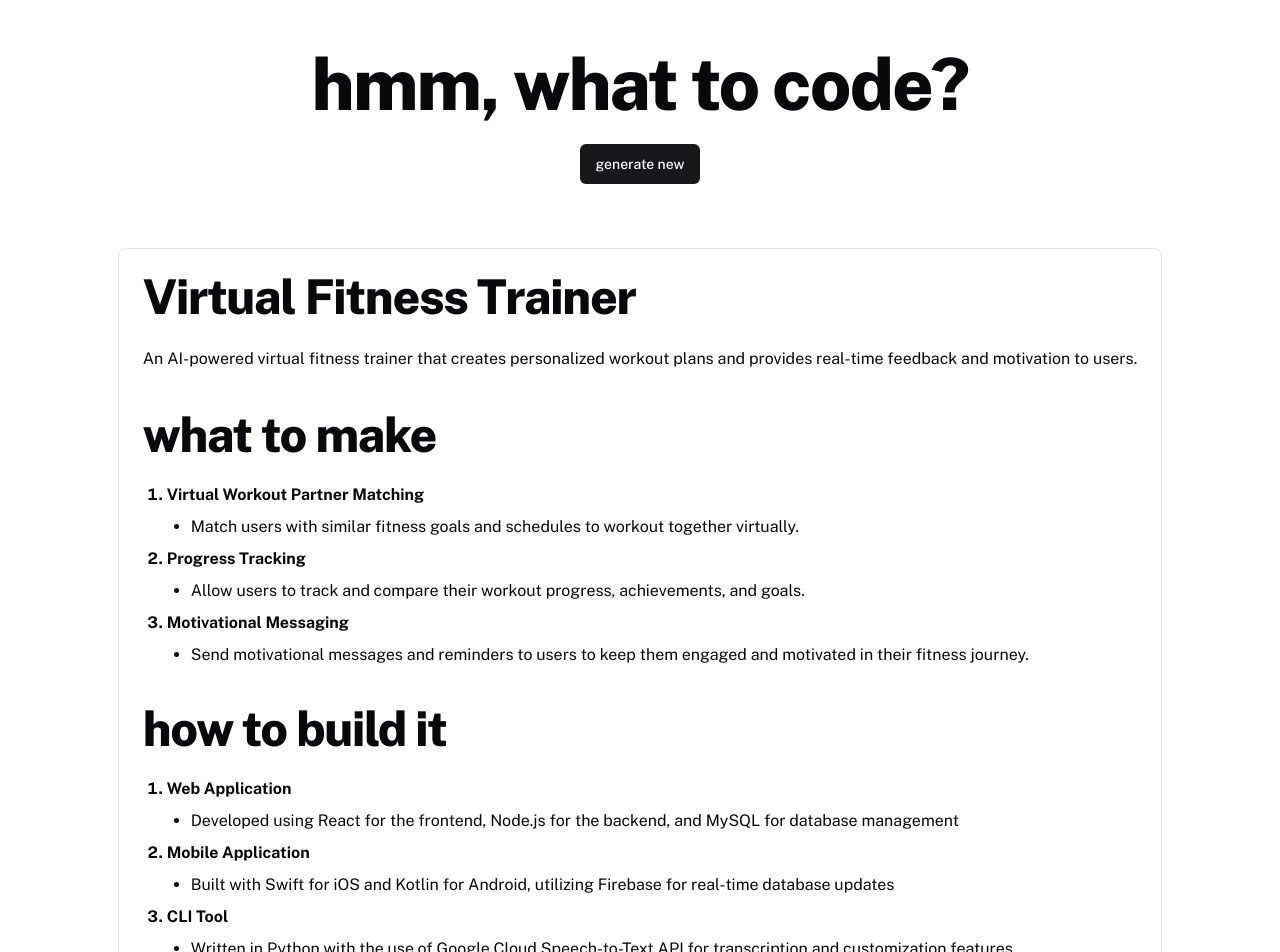
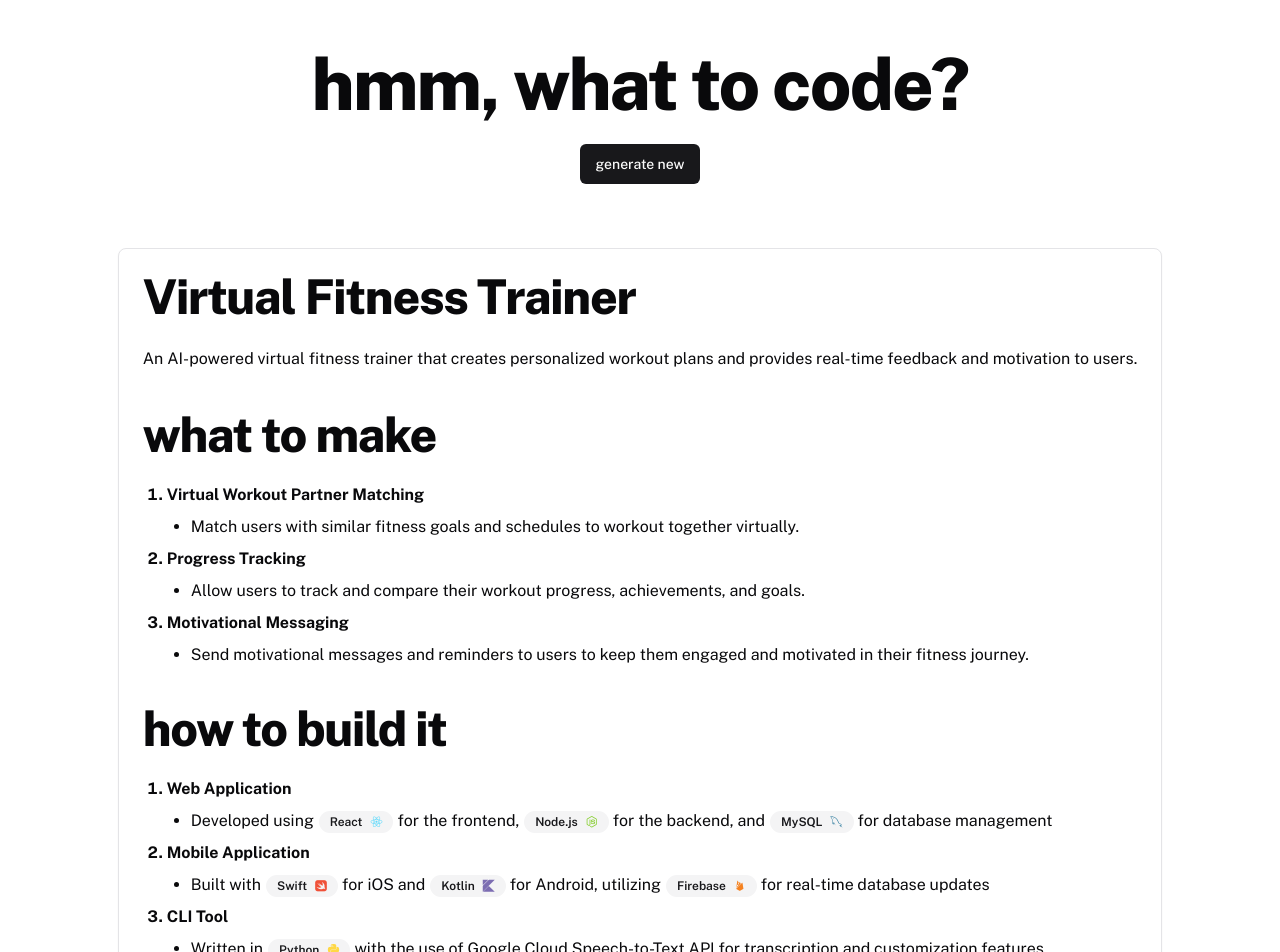
Before and after one commit to owencooke/what-to-code, a Next.js app: page /idea in a window 1280 px wide. Shown: the top 952 px of the page. Built offline with nearby package versions, Linux system fonts and the light colour scheme.

Commit message:
badges for frameworks mentioned in description

```diff
--- a/app/api/idea/logic.ts
+++ b/app/api/idea/logic.ts
@@ -58,6 +58,11 @@ const frameworkParser = StructuredOutputParser.fromZodSchema(
           .describe(
             "description of programming languages, frameworks and/or tools used to build",
           ),
+        tools: z
+          .array(z.string())
+          .describe(
+            "names of programming languages, frameworks and/or tools mentioned in description",
+          ),
       }),
     )
     .length(3)
@@ -68,7 +73,7 @@ const frameworkParser = StructuredOutputParser.fromZodSchema(
  * Initializes and calls a simple chain for generating a software project idea and its major features.
  */
 export async function getNewIdea() {
-  const model = new OpenAI({ model: "gpt-3.5-turbo", temperature: 0.8 });
+  const model = new OpenAI({ model: "gpt-3.5-turbo-0125", temperature: 0.8 });
 
   // 1. Generating initial project idea
   const ideaChain = RunnableSequence.from([
--- a/app/idea/demo.ts
+++ b/app/idea/demo.ts
@@ -24,16 +24,19 @@ const sampleIdea = {
       title: "Web Application",
       description:
         "Developed using React for the frontend, Node.js for the backend, and MySQL for database management",
+      tools: ["React", "Node.js", "MySQL"],
     },
     {
       title: "Mobile Application",
       description:
         "Built with Swift for iOS and Kotlin for Android, utilizing Firebase for real-time database updates",
+      tools: ["Swift", "Kotlin", "Firebase"],
     },
     {
       title: "CLI Tool",
       description:
         "Written in Python with the use of Google Cloud Speech-to-Text API for transcription and customization features",
+      tools: ["Python", "Google Cloud Speech-to-Text API"],
     },
   ],
 };
--- a/app/idea/page.tsx
+++ b/app/idea/page.tsx
@@ -4,6 +4,8 @@ import { Button } from "@/components/ui/button";
 import { Card, CardHeader } from "@/components/ui/card";
 import { useState } from "react";
 import defaultIdea from "@/app/idea/demo";
+import Image from "next/image";
+import { Badge } from "@/components/ui/badge";
 
 export default function Home() {
   const [idea, setIdea] = useState(defaultIdea);
@@ -46,8 +48,37 @@ export default function Home() {
               {idea.frameworks.map((framework, i) => (
                 <li key={`framework-${i}`} className="font-bold">
                   {framework.title}
+                  {/* DISPLAYS ALL LOGOS NEXT TO FRAMEWORK IN TEXT
+                      TODOS:
+                        - how to get icon to always display (diff types)
+                        - how to deal with punctuation attached to framework name
+                        - make badges clickable and open resources?
+                  */}
                   <ul className="font-normal">
-                    <li>{framework.description}</li>
+                    <li>
+                      {framework.description.split(" ").map((word, index) => {
+                        const tool = framework.tools.find(
+                          (tool) => tool.toLowerCase() === word.toLowerCase(),
+                        );
+                        return tool ? (
+                          <Badge
+                            key={index}
+                            variant="secondary"
+                            className="ml-px mr-1"
+                          >
+                            {word}
+                            <i
+                              className={`ml-2
+                                devicon-${tool
+                                  .toLowerCase()
+                                  .replace(/[^a-z]/g, "")}-plain colored`}
+                            ></i>
+                          </Badge>
+                        ) : (
+                          word + " "
+                        );
+                      })}
+                    </li>
                   </ul>
                 </li>
               ))}
--- a/app/layout.tsx
+++ b/app/layout.tsx
@@ -32,6 +32,11 @@ export default function RootLayout({
           content="Starter template showing how to use LangChain in Next.js projects. See source code and deploy your own at https://github.com/langchain-ai/langchain-nextjs-template!"
         />
         <meta name="twitter:image" content="/images/og-image.png" />
+        <link
+          rel="stylesheet"
+          type="text/css"
+          href="https://cdn.jsdelivr.net/gh/devicons/devicon@latest/devicon.min.css"
+        />
       </head>
       <body className={publicSans.className}>
         <div className="flex flex-col p-4 md:p-12 h-[100vh]">
--- /dev/null
+++ b/components/ui/badge.tsx
@@ -0,0 +1,36 @@
+import * as React from "react"
+import { cva, type VariantProps } from "class-variance-authority"
+
+import { cn } from "@/lib/utils"
+
+const badgeVariants = cva(
+  "inline-flex items-center rounded-full border px-2.5 py-0.5 text-xs font-semibold transition-colors focus:outline-none focus:ring-2 focus:ring-ring focus:ring-offset-2",
+  {
+    variants: {
+      variant: {
+        default:
+          "border-transparent bg-primary text-primary-foreground hover:bg-primary/80",
+        secondary:
+          "border-transparent bg-secondary text-secondary-foreground hover:bg-secondary/80",
+        destructive:
+          "border-transparent bg-destructive text-destructive-foreground hover:bg-destructive/80",
+        outline: "text-foreground",
+      },
+    },
+    defaultVariants: {
+      variant: "default",
+    },
+  }
+)
+
+export interface BadgeProps
+  extends React.HTMLAttributes<HTMLDivElement>,
+    VariantProps<typeof badgeVariants> {}
+
+function Badge({ className, variant, ...props }: BadgeProps) {
+  return (
+    <div className={cn(badgeVariants({ variant }), className)} {...props} />
+  )
+}
+
+export { Badge, badgeVariants }
```
